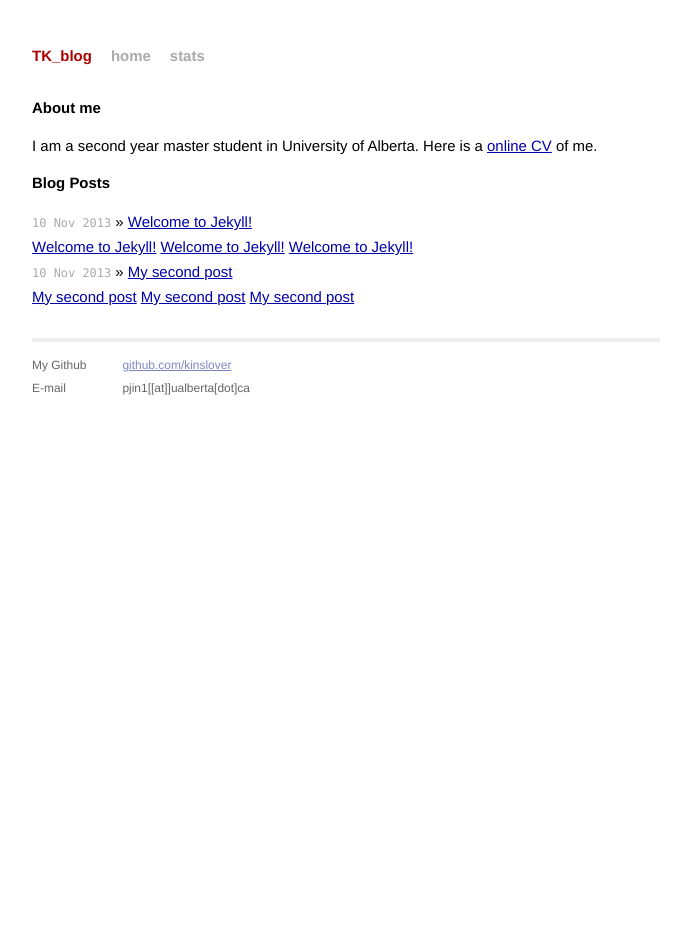
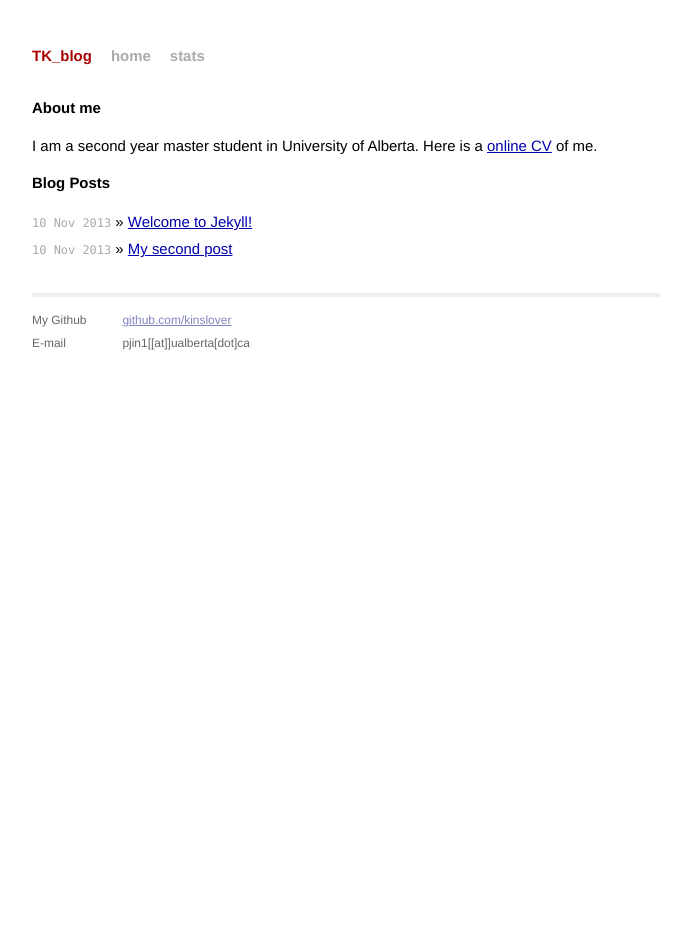
Before and after one commit to kinslover/TK_blog, a Jekyll site: the page built from stats/index.html, in a window 1280 px wide. Shown: the whole page, without its empty margins (294-985 px from the left). Built offline with Jekyll 4.4.1, drawn with Linux system fonts in a browser that asks for light colours.

Commit message:
local preview works

```diff
--- a/_layouts/default.html
+++ b/_layouts/default.html
@@ -21,9 +21,9 @@
 
         <div class="site">
           <div class="header">
-            <h1 class="title"><a href="/">{{ site.name }}</a></h1>
-            <a class="extra" href="/">home</a>
-            <a class="extra" href="/stats">stats</a>
+            <h1 class="title"><a href="{{ site.baseurl }}/">{{ site.name }}</a></h1>
+            <a class="extra" href="{{ site.baseurl }}/">home</a>
+            <a class="extra" href="{{ site.baseurl }}/stats">stats</a>
           </div>
 
           {{ content }}
--- a/stats/index.html
+++ b/stats/index.html
@@ -12,10 +12,6 @@
         {% for post in site.posts %}
       <li><span>{{ post.date | date_to_string }}</span> &raquo; <a href="{{ site.baseurl }}{{ post.url }}">{{ post.title }}</a></li>
 
-        <a href="{{ site.baseurl }}{{ post.url }}">{{ post.title }}</a>
-        <a href="//{{ post.url }}">{{ post.title }}</a>
-      	<a href="{{ post.url }}">{{ post.title }}</a>
-
     	{% endfor %}
 
 
```
Also changed, not shown: 4 other files.
